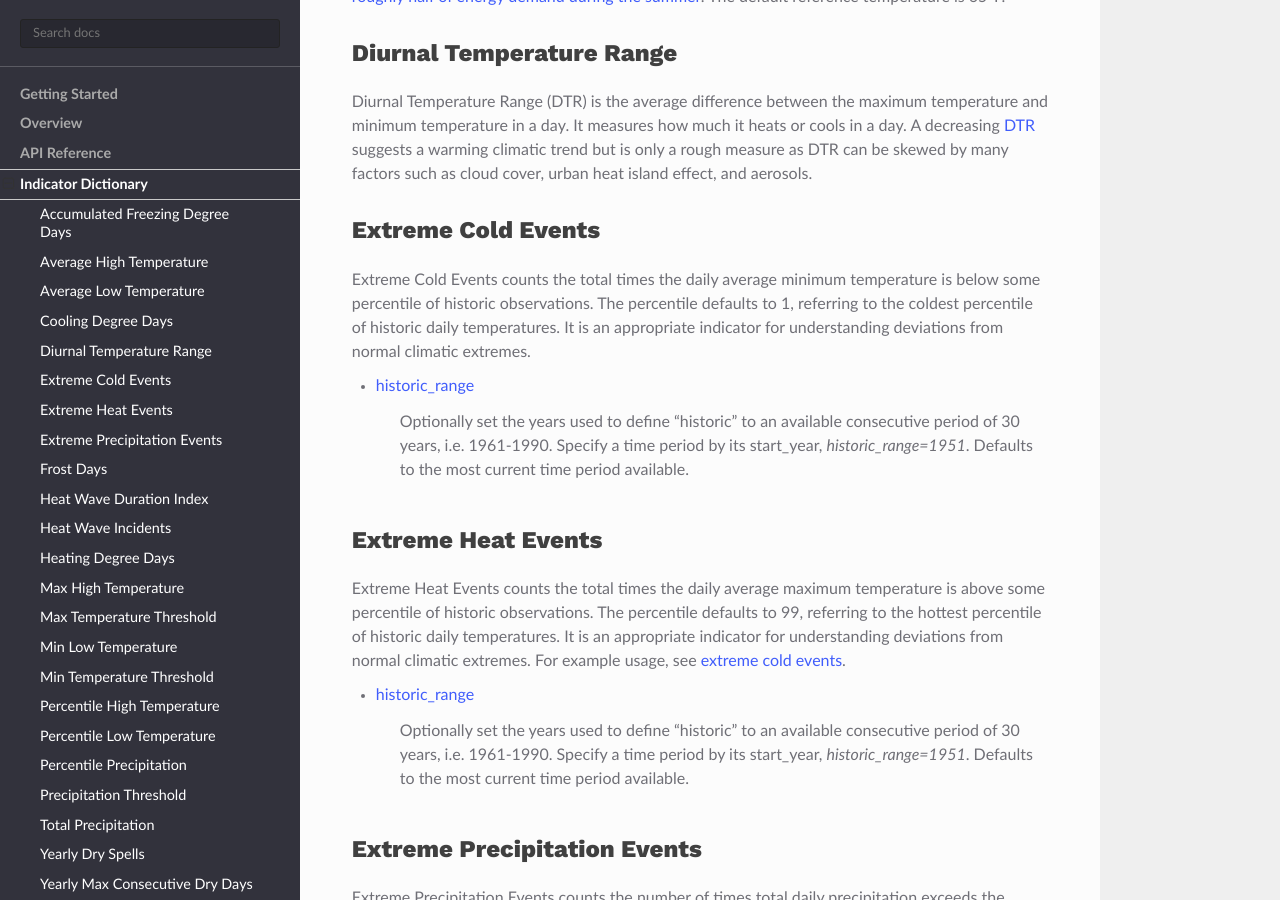
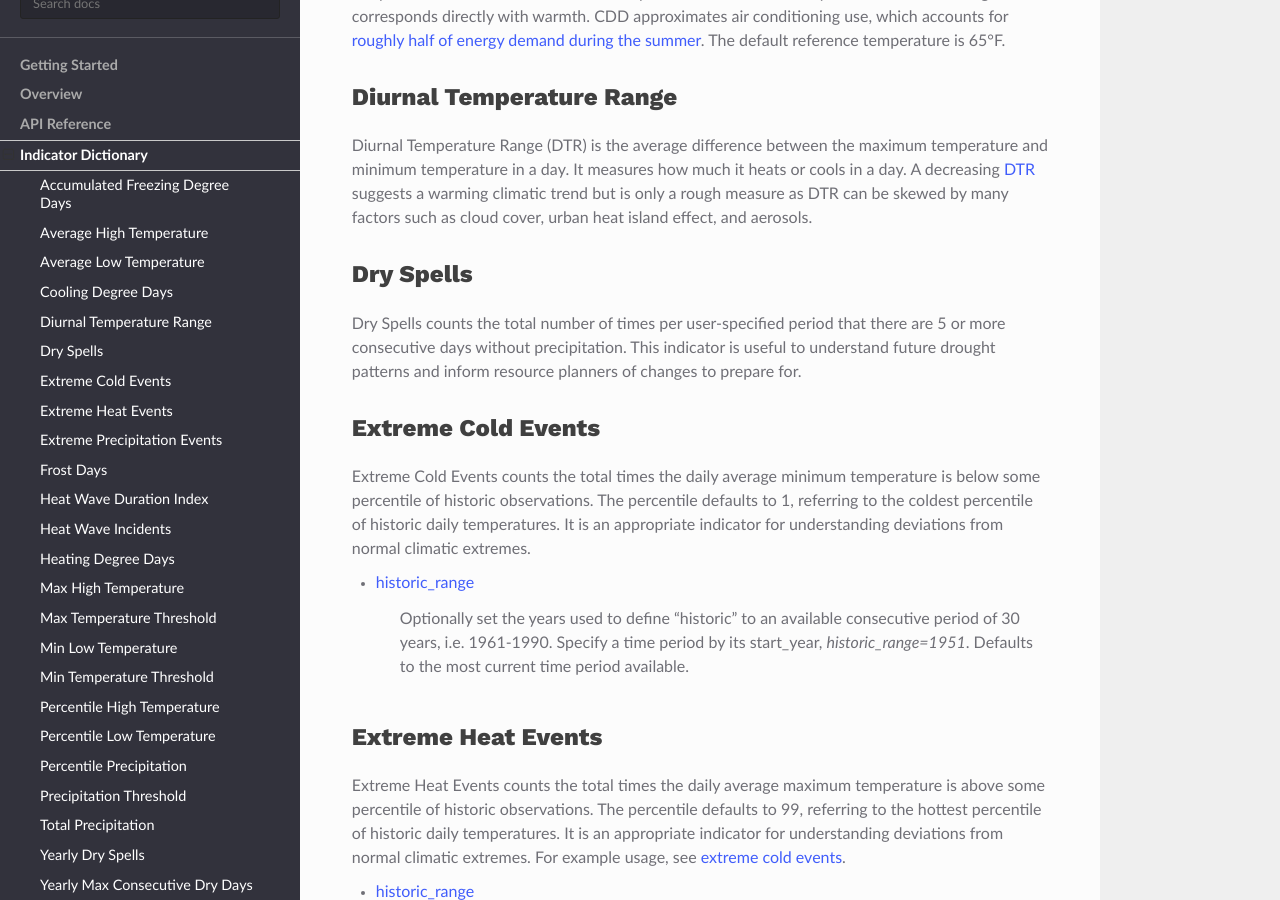
Before and after one commit to azavea/climate-change-api, a Sphinx documentation site: the page built from doc/source/indicators.rst, in a window 1280 px wide and 900 px high, scrolled down 2210 px. Built offline with Sphinx 7.4.7 and the Read the Docs theme 2.0.0, drawn with Linux system fonts in a browser that asks for light colours; some of the changed text lies outside the part shown.

Commit message:
Document dry spells

```diff
--- a/doc/source/indicators.rst
+++ b/doc/source/indicators.rst
@@ -21,6 +21,8 @@ In the explanations below, assume temperature and precipitation values are aggre
 .. include::  indicators/cooling_degree_days.rst
 
 .. include:: indicators/diurnal_temperature_range.rst
+
+.. include::  indicators/dry_spells.rst
 
 .. include::  indicators/extreme_cold_events.rst
 
--- /dev/null
+++ b/doc/source/indicators/dry_spells.rst
@@ -0,0 +1,4 @@
+Dry Spells
+----------
+
+Dry Spells counts the total number of times per user-specified period that there are 5 or more consecutive days without precipitation. This indicator is useful to understand future drought patterns and inform resource planners of changes to prepare for.
--- a/doc/source/indicators/yearly_dry_spells.rst
+++ b/doc/source/indicators/yearly_dry_spells.rst
@@ -6,4 +6,4 @@ Yearly Dry Spells
 
 Yearly Dry Spells counts the total number of times per user-specified period that there are 5 or more consecutive days without precipitation. This indicator is useful to understand future drought patterns and inform resource planners of changes to prepare for.
 
-.. _dry spells: api_reference.html#dry_spells
+.. _dry spells: indicators.html#dry-spells
```
